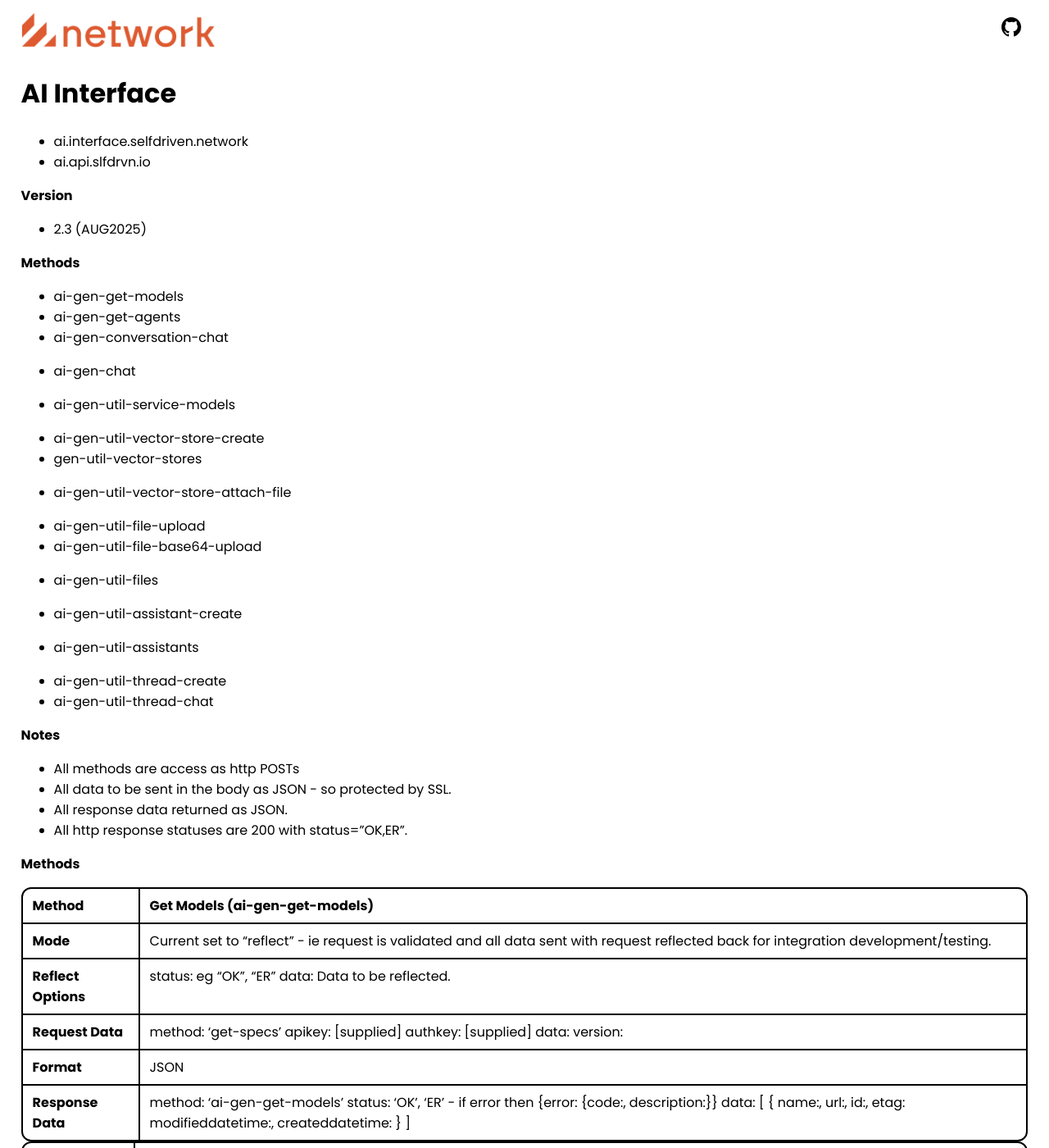
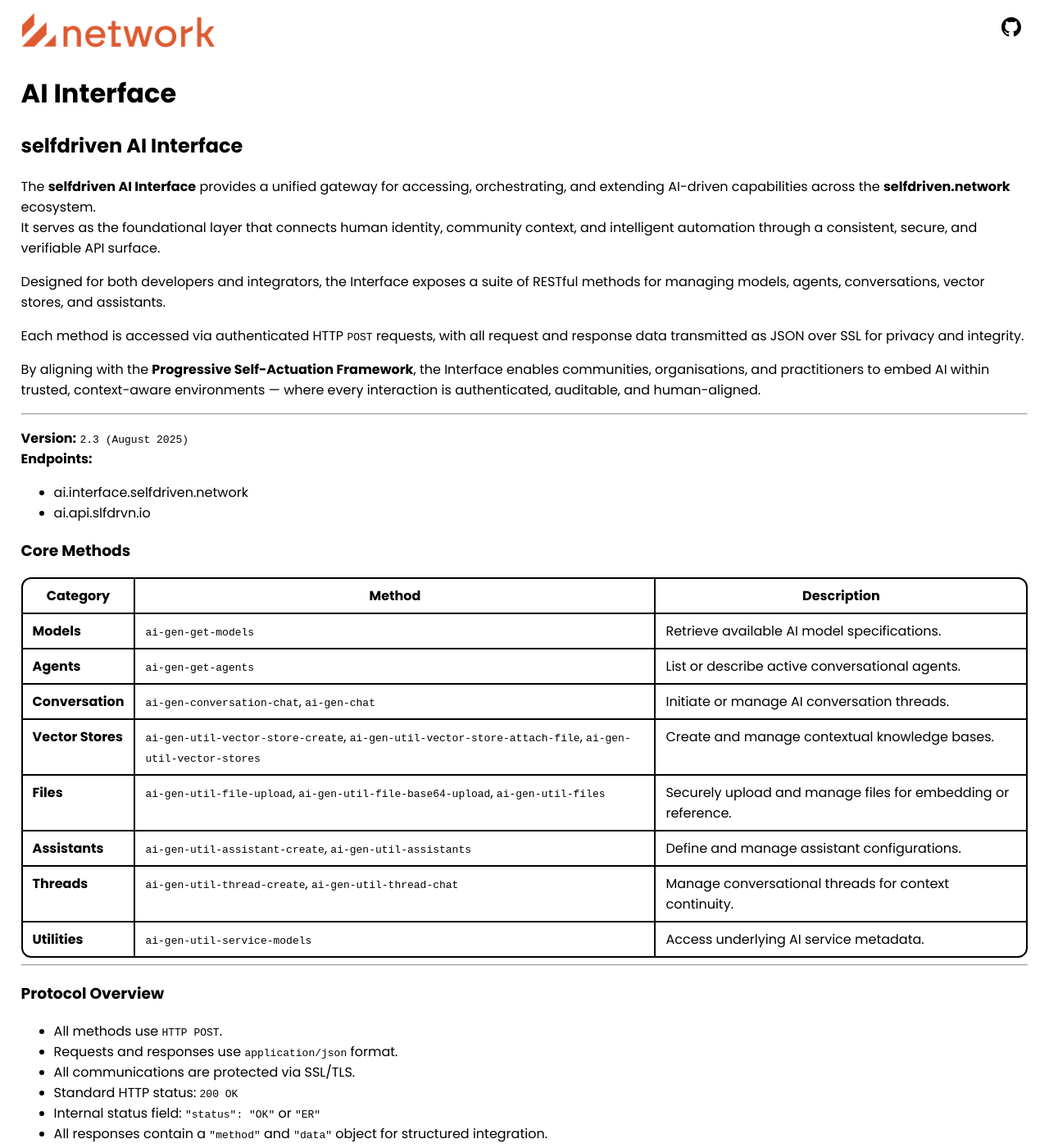
Before and after one commit to selfdriven-foundation/selfdriven-network, a Jekyll site: the page built from docs/pages/ai-interface.md, in a window 1280 px wide and 1400 px high. Shown: the whole window at 82% size. Built offline with Jekyll 4.4.1, drawn with Linux system fonts in a browser that asks for light colours; some of the changed text lies outside the part shown.

Commit message:
Update ai-interface.md

````diff
--- a/docs/pages/ai-interface.md
+++ b/docs/pages/ai-interface.md
@@ -6,12 +6,66 @@ permalink: /ai-interface/
 
 # AI Interface
 
-* ai.interface.selfdriven.network
-* ai.api.slfdrvn.io
+## selfdriven AI Interface
 
-**Version**
+The **selfdriven AI Interface** provides a unified gateway for accessing, orchestrating, and extending AI-driven capabilities across the **selfdriven.network** ecosystem.
+It serves as the foundational layer that connects human identity, community context, and intelligent automation through a consistent, secure, and verifiable API surface.
 
-- 2.3 (AUG2025)
+Designed for both developers and integrators, the Interface exposes a suite of RESTful methods for managing models, agents, conversations, vector stores, and assistants.
+
+Each method is accessed via authenticated HTTP `POST` requests, with all request and response data transmitted as JSON over SSL for privacy and integrity.
+
+By aligning with the **Progressive Self-Actuation Framework**, the Interface enables communities, organisations, and practitioners to embed AI within trusted, context-aware environments — where every interaction is authenticated, auditable, and human-aligned.
+
+---
+
+**Version:** `2.3 (August 2025)`
+**Endpoints:**
+- ai.interface.selfdriven.network
+- ai.api.slfdrvn.io
+
+### Core Methods
+
+| Category | Method | Description |
+|-----------|---------|-------------|
+| **Models** | `ai-gen-get-models` | Retrieve available AI model specifications. |
+| **Agents** | `ai-gen-get-agents` | List or describe active conversational agents. |
+| **Conversation** | `ai-gen-conversation-chat`, `ai-gen-chat` | Initiate or manage AI conversation threads. |
+| **Vector Stores** | `ai-gen-util-vector-store-create`, `ai-gen-util-vector-store-attach-file`, `ai-gen-util-vector-stores` | Create and manage contextual knowledge bases. |
+| **Files** | `ai-gen-util-file-upload`, `ai-gen-util-file-base64-upload`, `ai-gen-util-files` | Securely upload and manage files for embedding or reference. |
+| **Assistants** | `ai-gen-util-assistant-create`, `ai-gen-util-assistants` | Define and manage assistant configurations. |
+| **Threads** | `ai-gen-util-thread-create`, `ai-gen-util-thread-chat` | Manage conversational threads for context continuity. |
+| **Utilities** | `ai-gen-util-service-models` | Access underlying AI service metadata. |
+
+---
+
+### Protocol Overview
+
+- All methods use `HTTP POST`.
+- Requests and responses use `application/json` format.
+- All communications are protected via SSL/TLS.
+- Standard HTTP status: `200 OK`
+- Internal status field: `"status": "OK"` or `"ER"`
+- All responses contain a `"method"` and `"data"` object for structured integration.
+
+---
+
+### Example
+
+**Endpoint:** `https://ai.api.slfdrvn.io`
+**Method:** `ai-gen-get-models`
+
+**Request (mode = reflect):**
+```json
+{
+  "apikey": "e7849d3a-d8a3-49c7-8b27-70b85047e0f1",
+  "authkey": "28cc4fae-804f-4603-d08a-94fce2be90f2",
+  "mode": { "type": "live" },
+  "data": { "version": "1" }
+}
+
+
+-----
 
 **Methods**
 
@@ -19,20 +73,15 @@ permalink: /ai-interface/
 - ai-gen-get-agents
 - ai-gen-conversation-chat
 - ai-gen-chat
-
 - ai-gen-util-service-models
-
 - ai-gen-util-vector-store-create
-- gen-util-vector-stores
+- ai-gen-util-vector-stores
 - ai-gen-util-vector-store-attach-file
-
 - ai-gen-util-file-upload
 - ai-gen-util-file-base64-upload
 - ai-gen-util-files
-
 - ai-gen-util-assistant-create
 - ai-gen-util-assistants
-
 - ai-gen-util-thread-create
 - ai-gen-util-thread-chat
 
````
